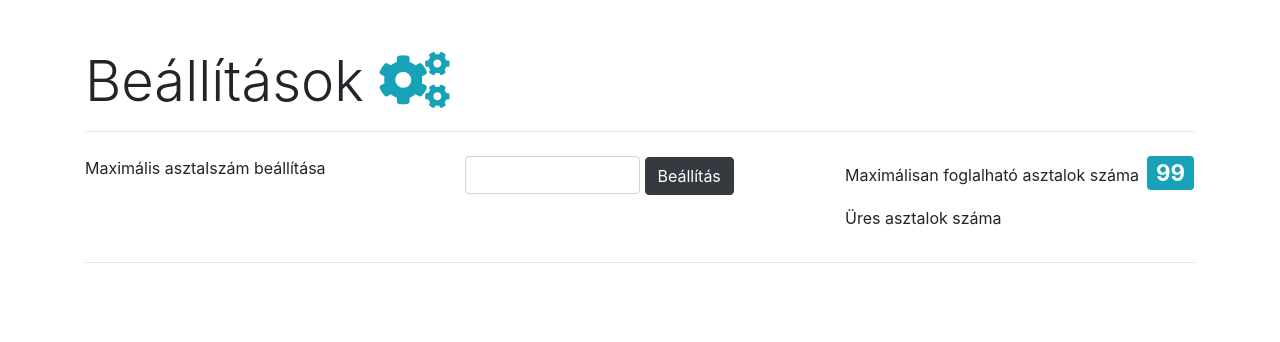
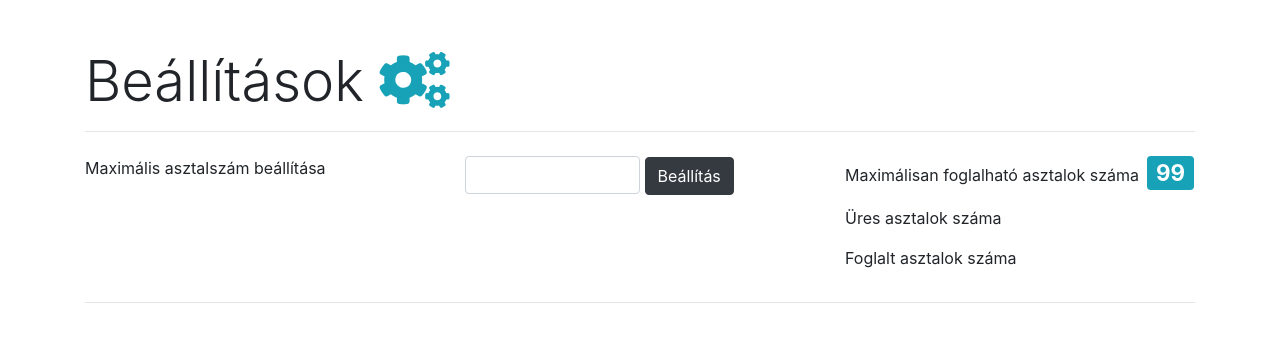
Before and after one commit to zsoltuveges/table_booking, a Flask app: page /admin/booking-settings in a window 1280 px wide. Shown: the part 56-398 px from the top of the page. Run offline with Flask 2, Linux system fonts and the light colour scheme; the visitor is signed in with stand-in values (Sample User, id 1); data that the repository does not hold is empty; some libraries are stand-ins or nearby versions.

Commit message:
admin receives a message when wants to set max tables too low, number of total booked tables is displayed

```diff
--- a/static/js/admin.js
+++ b/static/js/admin.js
@@ -8,7 +8,7 @@ admin = {
     _backupIndiBookings: "",
     _backupCompanyBookings: "",
     _maxTablesData: {},
-    _time: "",
+    _cucc: null,
 
     init: function () {
         this.showAllData();
@@ -42,7 +42,6 @@ admin = {
                     let tempItem;
                     if (columns[i] === "date_time") {
                         let dateTime = new Date(admin._allIndiBookings[row][columns[i]]);
-                        admin._time = dateTime;
                         let correctMonth = dateTime.getMonth() + 1;
                         tempItem = document.createTextNode(dateTime.getUTCFullYear() + "-" + correctMonth + "-" + dateTime.getDate()
                         + " | " + dateTime.getUTCHours() + ":" + dateTime.getMinutes());
@@ -295,6 +294,8 @@ admin = {
         try {
             document.getElementById("max-table-badge").innerHTML = admin._maxTablesData["max_tables"];
             document.getElementById("empty-table-badge").innerHTML = admin._maxTablesData["remaining_tables"];
+            let bookedTables = admin._maxTablesData["max_tables"] - admin._maxTablesData["remaining_tables"];
+            document.getElementById("booked-table-badge").innerHTML = bookedTables;
         } catch (err) {
             return;
         }
@@ -304,10 +305,15 @@ admin = {
         let maxTablesButton = document.getElementById("maxTablesButton");
         try {
             maxTablesButton.addEventListener('click', function () {
-                let maxNumberOfTables = document.getElementById("maxNumberOfTables").value;
-                $.post('/set-max-tables', {
-                    maxTables: maxNumberOfTables
-                });
+                let maxNumberOfTables = parseInt(document.getElementById("maxNumberOfTables").value);
+                let currentNumberOfBookedTables = parseInt(admin._maxTablesData["max_tables"]) - parseInt(admin._maxTablesData["remaining_tables"]);
+                if (maxNumberOfTables < currentNumberOfBookedTables) {
+                    alert("Több foglalt asztal van jelenleg, mint amekkora maximumot be szeretnél állítani")
+                } else {
+                    $.post('/set-max-tables', {
+                        maxTables: maxNumberOfTables
+                    });
+                }
                 document.getElementById("maxNumberOfTables").value = "";
                 admin.getMaxAndRemainingTables();
             })
--- a/static/style.css
+++ b/static/style.css
@@ -178,7 +178,7 @@ span {
     visibility: hidden;
 }
 
-#max-table-badge, #empty-table-badge {
+.table-numbers {
     font-size: 1.4em;
 }
 
--- a/templates/admin_booking_settings.html
+++ b/templates/admin_booking_settings.html
@@ -12,8 +12,9 @@
             <button class="btn btn-dark" id="maxTablesButton">Beállítás</button>
         </div>
         <div class="col">
-            <p>Maximálisan foglalható asztalok száma<span id="max-table-badge" class="badge badge-info ml-2">99</span></p>
-            <p>Üres asztalok száma<span id="empty-table-badge" class="badge badge-info ml-2"></span></p>
+            <p>Maximálisan foglalható asztalok száma<span id="max-table-badge" class="badge badge-info ml-2 table-numbers">99</span></p>
+            <p>Üres asztalok száma<span id="empty-table-badge" class="badge badge-info ml-2 table-numbers"></span></p>
+            <p>Foglalt asztalok száma<span id="booked-table-badge" class="badge badge-info ml-2 table-numbers"></span></p>
         </div>
     </div>
     <hr>
```
